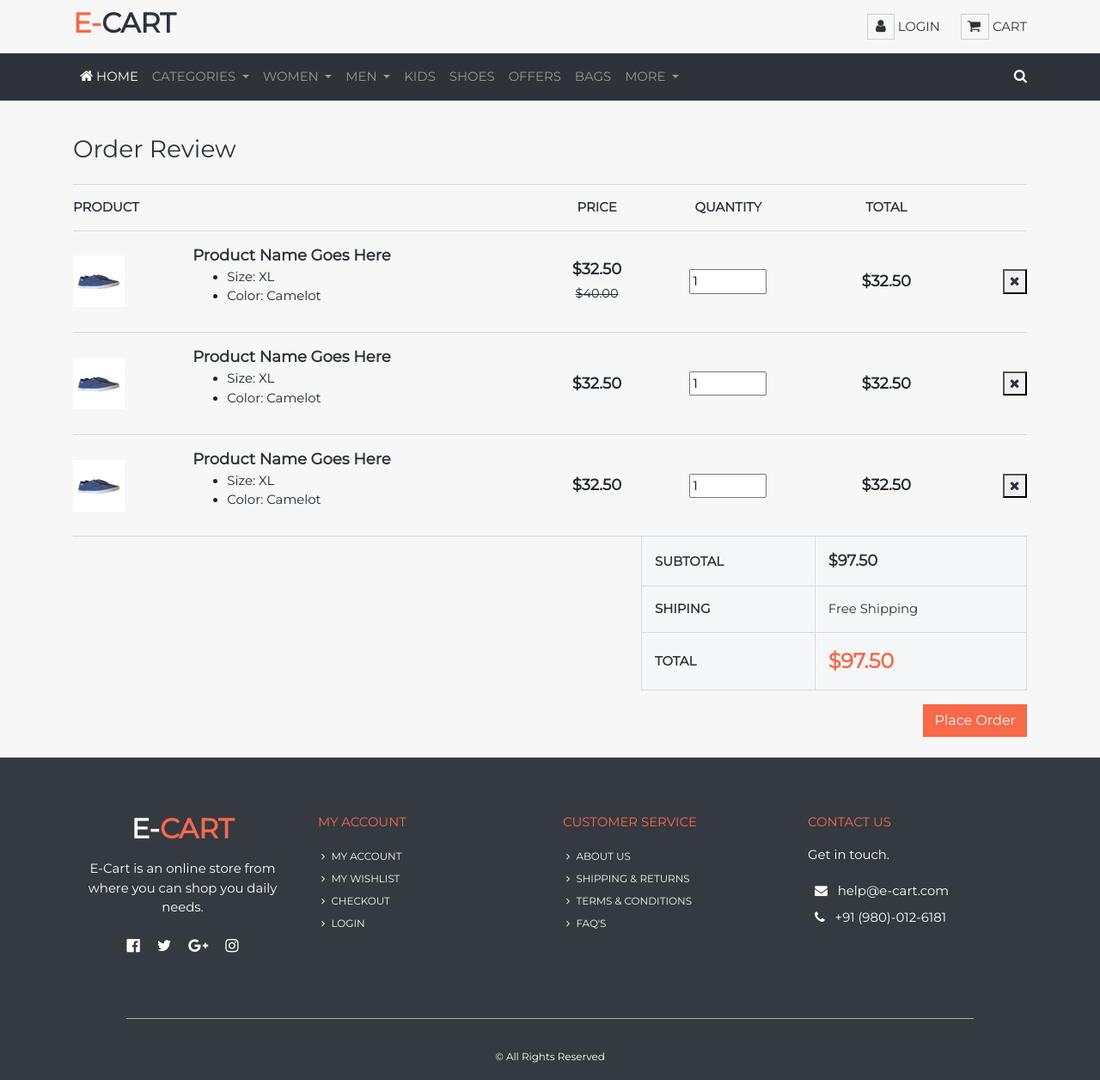
After one commit to PaskalManik/msbd, a PHP site: page /checkout.html in a window 1280 px wide. The commit adds this page. Shown: the whole page at 86% size. Run offline with PHP 8.4, Linux system fonts and the light colour scheme.

Commit message:
checkout page added

```diff
--- /dev/null
+++ b/checkout.html
@@ -0,0 +1,287 @@
+
+<!DOCTYPE html>
+<html lang="en">
+<head>
+	<meta charset="UTF-8">
+	<meta charset="UTF-8">
+    <meta name="viewport" content="width=device-width, initial-scale=1.0">
+    <meta http-equiv="X-UA-Compatible" content="ie=edge">
+
+	<title>E-CART - Online Shopping Site</title>
+
+	<!-- Google fonts -->
+	<link href="https://fonts.googleapis.com/css?family=Kaushan+Script" rel="stylesheet">
+    <link href="https://fonts.googleapis.com/css?family=Roboto" rel="stylesheet">
+    <link href="https://fonts.googleapis.com/css?family=Montserrat" rel="stylesheet">
+
+	<!-- Stylesheets -->
+
+    <link rel="stylesheet" type="text/css" href="https://stackpath.bootstrapcdn.com/bootstrap/4.3.1/css/bootstrap.min.css">
+    <!-- <link rel="stylesheet" type="text/css" href="css/bootstrap.min.css"> -->
+
+	<!-- Font Awesome -->
+	<link rel="stylesheet" type="text/css" href="https://stackpath.bootstrapcdn.com/font-awesome/4.7.0/css/font-awesome.min.css">
+	<!-- Custom Styles-->
+    <link rel="stylesheet" type="text/css" href="css/styles.css">
+    <!-- Slick Slider -->
+    <link rel="stylesheet" type="text/css" href="slick/slick.css"/>
+    <link rel="stylesheet" type="text/css" href="slick/slick-theme.css"/>
+
+
+</head>
+<body>
+
+    <!--  Start Header -->
+
+        <section>
+            <nav class="navbar navbar-dark bg-orange py-2">
+                <div class="container">
+                <a class="logo" href="#"><h2 class="text-center"><span class="text-orange">E-</span><span class="text-custom-1">CART</span> </h2></a>
+                <div class="">
+                    <ul class="navbar-nav" style="flex-direction: row;">
+                        <li class="nav-item ml-2"> <span class="main-icon"><i class="fa fa-user" aria-hidden="true"></i></span> <a href=""> Login</a> </li>
+                        <li class="nav-item ml-4"> <span class="main-icon" style="padding: 5px 9px 5px 7px;"><i class="fa fa-shopping-cart" aria-hidden="true"></i></span> <a href=""> Cart</a> </li>
+                    </ul>
+                </div>
+            </div>
+            </nav>
+        </section>
+
+    <!-- End Header -->
+
+    <!-- Start navbar -->
+                <nav class="navbar navbar-expand-lg navbar-dark navbar-bg-color py-2">
+                    <div class="container">
+                        <!-- <a class="navbar-brand" href="#"> <h3 class="text-center"><span class="text-blue">Axm</span><span class="text-warning">Mart</span> </h3> </a> -->
+                        <button class="navbar-toggler" type="button" data-toggle="collapse" data-target="#navbarColor02" aria-controls="navbarColor02" aria-expanded="false" aria-label="Toggle navigation">
+                          <span class="navbar-toggler-icon"></span>
+                        </button>
+
+                        <div class="collapse navbar-collapse" id="navbarColor02">
+                           <ul class="navbar-nav mr-auto">
+                                <li class="nav-item active">
+                                <a class="nav-link" href="#"> <span><i class="fa fa-home text-white" aria-hidden="true"></i> Home</span> <span class="sr-only">(current)</span></a>
+                                </li>
+                                <li class="nav-item dropdown">
+                                    <a class="nav-link dropdown-toggle" href="#" id="navbarDropdown" role="button" data-toggle="dropdown" aria-haspopup="true" aria-expanded="false">
+                                       Categories
+                                    </a>
+                                    <div class="dropdown-menu" aria-labelledby="navbarDropdown">
+                                        <a class="dropdown-item" href="#">Action</a>
+                                        <a class="dropdown-item" href="#">Another action</a>
+                                        <div class="dropdown-divider"></div>
+                                        <a class="dropdown-item" href="#">Something else here</a>
+                                    </div>
+                                </li>
+                                <li class="nav-item dropdown">
+                                        <a class="nav-link dropdown-toggle" href="#" id="navbarDropdown" role="button" data-toggle="dropdown" aria-haspopup="true" aria-expanded="false">
+                                           Women
+                                        </a>
+                                        <div class="dropdown-menu" aria-labelledby="navbarDropdown">
+                                            <a class="dropdown-item" href="#">Action</a>
+                                            <a class="dropdown-item" href="#">Another action</a>
+                                            <div class="dropdown-divider"></div>
+                                            <a class="dropdown-item" href="#">Something else here</a>
+                                        </div>
+                                    </li>
+                                    <li class="nav-item dropdown">
+                                            <a class="nav-link dropdown-toggle" href="#" id="navbarDropdown" role="button" data-toggle="dropdown" aria-haspopup="true" aria-expanded="false">
+                                               Men
+                                            </a>
+                                            <div class="dropdown-menu" aria-labelledby="navbarDropdown">
+                                                <a class="dropdown-item" href="#">Action</a>
+                                                <a class="dropdown-item" href="#">Another action</a>
+                                                <div class="dropdown-divider"></div>
+                                            <a class="dropdown-item" href="#">Something else here</a>
+                                        </div>
+                                    </li>
+                                <li class="nav-item">
+                                <a class="nav-link" href="#">Kids</a>
+                                </li>
+                                <li class="nav-item">
+                                <a class="nav-link" href="#">Shoes</a>
+                                </li>
+                                <li class="nav-item">
+                                <a class="nav-link" href="#">Offers</a>
+                                </li>
+                                <li class="nav-item">
+                                <a class="nav-link" href="#">Bags</a>
+                                </li>
+                                <li class="nav-item dropdown">
+                                        <a class="nav-link dropdown-toggle" href="#" id="navbarDropdown" role="button" data-toggle="dropdown" aria-haspopup="true" aria-expanded="false">
+                                           More
+                                        </a>
+                                        <div class="dropdown-menu" aria-labelledby="navbarDropdown">
+                                            <a class="dropdown-item" href="#">Action</a>
+                                            <a class="dropdown-item" href="#">Another action</a>
+                                            <div class="dropdown-divider"></div>
+                                        <a class="dropdown-item" href="#">Something else here</a>
+                                    </div>
+                                </li>
+                           </ul>
+                           <div class="ml-auto">
+                            <a href=""><i class="fa fa-search text-white"></i></a>
+                           </div>
+                        </div>
+                    </div>
+                </nav>
+
+    <!-- End  Nabvar  -->
+
+    <div class="container">
+        <div class="row my-4">
+            <div class="col-md-12">
+                <div class="order-summary clearfix">
+                    <div class="section-title">
+                        <h3 class="title py-3">Order Review</h3>
+                    </div>
+                    <table class="shopping-cart-table table py-5">
+                        <thead>
+                            <tr>
+                                <th>Product</th>
+                                <th></th>
+                                <th class="text-center">Price</th>
+                                <th class="text-center">Quantity</th>
+                                <th class="text-center">Total</th>
+                                <th class="text-right"></th>
+                            </tr>
+                        </thead>
+                        <tbody>
+                            <tr>
+                                <td class="thumb"><img src="./img/thumb-product01.jpg" alt=""></td>
+                                <td class="details">
+                                    <a href="#">Product Name Goes Here</a>
+                                    <ul>
+                                        <li><span>Size: XL</span></li>
+                                        <li><span>Color: Camelot</span></li>
+                                    </ul>
+                                </td>
+                                <td class="price text-center"><strong>$32.50</strong><br><del class="font-weak"><small>$40.00</small></del></td>
+                                <td class="qty text-center"><input class="input" type="number" value="1"></td>
+                                <td class="total text-center"><strong class="primary-color">$32.50</strong></td>
+                                <td class="text-right"><button class="main-btn icon-btn"><i class="fa fa-close"></i></button></td>
+                            </tr>
+                            <tr>
+                                <td class="thumb"><img src="./img/thumb-product01.jpg" alt=""></td>
+                                <td class="details">
+                                    <a href="#">Product Name Goes Here</a>
+                                    <ul>
+                                        <li><span>Size: XL</span></li>
+                                        <li><span>Color: Camelot</span></li>
+                                    </ul>
+                                </td>
+                                <td class="price text-center"><strong>$32.50</strong></td>
+                                <td class="qty text-center"><input class="input" type="number" value="1"></td>
+                                <td class="total text-center"><strong class="primary-color">$32.50</strong></td>
+                                <td class="text-right"><button class="main-btn icon-btn"><i class="fa fa-close"></i></button></td>
+                            </tr>
+                            <tr>
+                                <td class="thumb"><img src="./img/thumb-product01.jpg" alt=""></td>
+                                <td class="details">
+                                    <a href="#">Product Name Goes Here</a>
+                                    <ul>
+                                        <li><span>Size: XL</span></li>
+                                        <li><span>Color: Camelot</span></li>
+                                    </ul>
+                                </td>
+                                <td class="price text-center"><strong>$32.50</strong></td>
+                                <td class="qty text-center"><input class="input" type="number" value="1"></td>
+                                <td class="total text-center"><strong class="primary-color">$32.50</strong></td>
+                                <td class="text-right"><button class="main-btn icon-btn"><i class="fa fa-close"></i></button></td>
+                            </tr>
+                        </tbody>
+                        <tfoot>
+                            <tr>
+                                <th class="empty" colspan="3"></th>
+                                <th>SUBTOTAL</th>
+                                <th colspan="2" class="sub-total">$97.50</th>
+                            </tr>
+                            <tr>
+                                <th class="empty" colspan="3"></th>
+                                <th>SHIPING</th>
+                                <td colspan="2">Free Shipping</td>
+                            </tr>
+                            <tr>
+                                <th class="empty" colspan="3"></th>
+                                <th>TOTAL</th>
+                                <th colspan="2" class="total">$97.50</th>
+                            </tr>
+                        </tfoot>
+                    </table>
+                    <div class="pull-right">
+                        <button class="btn custom-btn primary-btn">Place Order</button>
+                    </div>
+                </div>
+
+            </div>
+        </div>
+    </div>
+
+
+    <!--  Start Footer  -->
+
+	<footer class="pt-3 bg-dark text-white">
+        <div class="container">
+            <div class="row my-5">
+                <div class="col-md-3 text-center">
+                    <div>
+                        <a class="logo" href="#"><h2 class="text-center"><span class="text-white">E-</span><span class="text-orange">CART</span> </h2></a>
+                    <p class="mx-2 my-3">E-Cart is an online store from where you can shop you daily needs.</p>
+                    <ul class="p-0 social-links" style="list-style: none;">
+                        <li class="d-inline-block m-2"> <a href="javascript:void(0);"><i class="fa fa-facebook-official text-white" aria-hidden="true"></i></a> </li>
+                        <li class="d-inline-block m-2"> <a href="javascript:void(0);"><i class="fa fa-twitter text-white" aria-hidden="true"></i></a>  </li>
+                        <li class="d-inline-block m-2"> <a href="javascript:void(0);"><i class="fa fa-google-plus text-white" aria-hidden="true"></i></a>  </li>
+                        <li class="d-inline-block m-2"> <a href="javascript:void(0);"><i class="fa fa-instagram text-white" aria-hidden="true"></i></a>  </li>
+                    </ul>
+                    </div>
+                </div>
+                <div class="col-md-3">
+                    <p class="text-orange">MY ACCOUNT</p>
+                    <ul class="p-0 text-small" style="list-style: none;">
+                        <li class="py-1"> <i class="fa fa-angle-right text-white mx-1"></i> <a href="javascript:void(0);" class="text-light">MY ACCOUNT</a> </li>
+                        <li class="py-1"> <i class="fa fa-angle-right text-white mx-1"></i> <a href="javascript:void(0);" class="text-light">MY WISHLIST</a> </li>
+                        <li class="py-1"> <i class="fa fa-angle-right text-white mx-1"></i> <a href="javascript:void(0);" class="text-light">CHECKOUT</a> </li>
+                        <li class="py-1"> <i class="fa fa-angle-right text-white mx-1"></i> <a href="javascript:void(0);" class="text-light">LOGIN</a> </li>
+                    </ul>
+                </div>
+                <div class="col-md-3">
+                    <p class="text-orange">CUSTOMER SERVICE</p>
+                    <ul class="p-0 text-small" style="list-style: none;">
+                        <li class="py-1"> <i class="fa fa-angle-right text-white mx-1"></i> <a href="javascript:void(0);" class="text-light">ABOUT US</a> </li>
+                        <li class="py-1"> <i class="fa fa-angle-right text-white mx-1"></i> <a href="javascript:void(0);" class="text-light">SHIPPING & RETURNS</a> </li>
+                        <li class="py-1"> <i class="fa fa-angle-right text-white mx-1"></i> <a href="javascript:void(0);" class="text-light">TERMS & CONDITIONS</a> </li>
+                        <li class="py-1"> <i class="fa fa-angle-right text-white mx-1"></i> <a href="javascript:void(0);" class="text-light">FAQ'S</a> </li>
+                    </ul>
+                </div>
+                <div class="col-md-3">
+                    <p class="text-orange">CONTACT US</p>
+                    <p>Get in touch.</p>
+                    <ul class="p-0" style="list-style: none;">
+                        <li> <i class="fa fa-envelope text-white m-2" aria-hidden="true"></i> <a href="mailto:help@e-cart.com" class="text-white">help@e-cart.com</a></li>
+                        <li> <i class="fa fa-phone text-white m-2" aria-hidden="true"></i> <a href="tel:+919800126181" class="text-white">+91 (980)-012-6181</a></li>
+                    </ul>
+                </div>
+            </div>
+        </div>
+        <hr color="silver" width="77%">
+		<p class="text-center text-muted m-0 py-3"> <small class="text-white">&copy; All Rights Reserved </small> </p>
+	</footer>
+
+    <!-- End Footer -->
+
+
+	<!-- Scripts -->
+
+	<script src="https://code.jquery.com/jquery-3.3.1.slim.min.js" integrity="sha384-q8i/X+965DzO0rT7abK41JStQIAqVgRVzpbzo5smXKp4YfRvH+8abtTE1Pi6jizo" crossorigin="anonymous"></script>
+
+	<script src="https://cdnjs.cloudflare.com/ajax/libs/popper.js/1.14.7/umd/popper.min.js" integrity="sha384-UO2eT0CpHqdSJQ6hJty5KVphtPhzWj9WO1clHTMGa3JDZwrnQq4sF86dIHNDz0W1" crossorigin="anonymous"></script>
+
+	<script src="https://stackpath.bootstrapcdn.com/bootstrap/4.3.1/js/bootstrap.min.js" integrity="sha384-JjSmVgyd0p3pXB1rRibZUAYoIIy6OrQ6VrjIEaFf/nJGzIxFDsf4x0xIM+B07jRM" crossorigin="anonymous"></script>
+
+    <script type="text/javascript" src="slick/slick.min.js"></script>
+
+    <script src="./js/script.js"></script>
+
+
+</body>
+</html>
--- a/css/styles.css
+++ b/css/styles.css
@@ -540,3 +540,63 @@ ul.social-links i{
         opacity: 0;
     }
 }
+
+
+/*-- shopping cart table --*/
+
+.shopping-cart-table>tbody>tr>td, .shopping-cart-table>tbody>tr>th, .shopping-cart-table>tfoot>tr>td, .shopping-cart-table>tfoot>tr>th, .shopping-cart-table>thead>tr>td, .shopping-cart-table>thead>tr>th {
+  padding: 15px 0px;
+  vertical-align: middle;
+  border-top: 1px solid #DADADA;
+}
+
+.shopping-cart-table>thead>tr>th {
+  color: #30323A;
+  text-transform: uppercase;
+  border-bottom: 1px solid #DADADA;
+}
+
+.shopping-cart-table>tbody>tr:last-child>td {
+  border-bottom: 1px solid #DADADA;
+}
+
+.shopping-cart-table>tfoot>tr>td, .shopping-cart-table>tfoot>tr>th {
+  color: #30323A;
+  border-top: 0px
+}
+
+.shopping-cart-table>tfoot>tr>td:not(.empty), .shopping-cart-table>tfoot>tr>th:not(.empty) {
+  padding: 15px;
+  background-color: #F6F7F8;
+  border: 1px solid #DADADA;
+}
+
+.shopping-cart-table>tbody>tr>.details>a {
+  font-size: 18px;
+  font-weight: 700;
+}
+
+.shopping-cart-table>tbody>tr>.thumb>img {
+  width: 60px;
+}
+
+.shopping-cart-table>tbody>tr>.qty .input {
+  width: 90px;
+}
+
+.shopping-cart-table>tbody>tr>.price {
+  font-size: 18px;
+}
+
+.shopping-cart-table>tbody>tr>.total {
+  font-size: 18px;
+}
+
+.shopping-cart-table>tfoot>tr>.sub-total {
+  font-size: 18px;
+}
+
+.shopping-cart-table>tfoot>tr>.total {
+  font-size: 24px;
+  color: #F8694A;
+}
```
